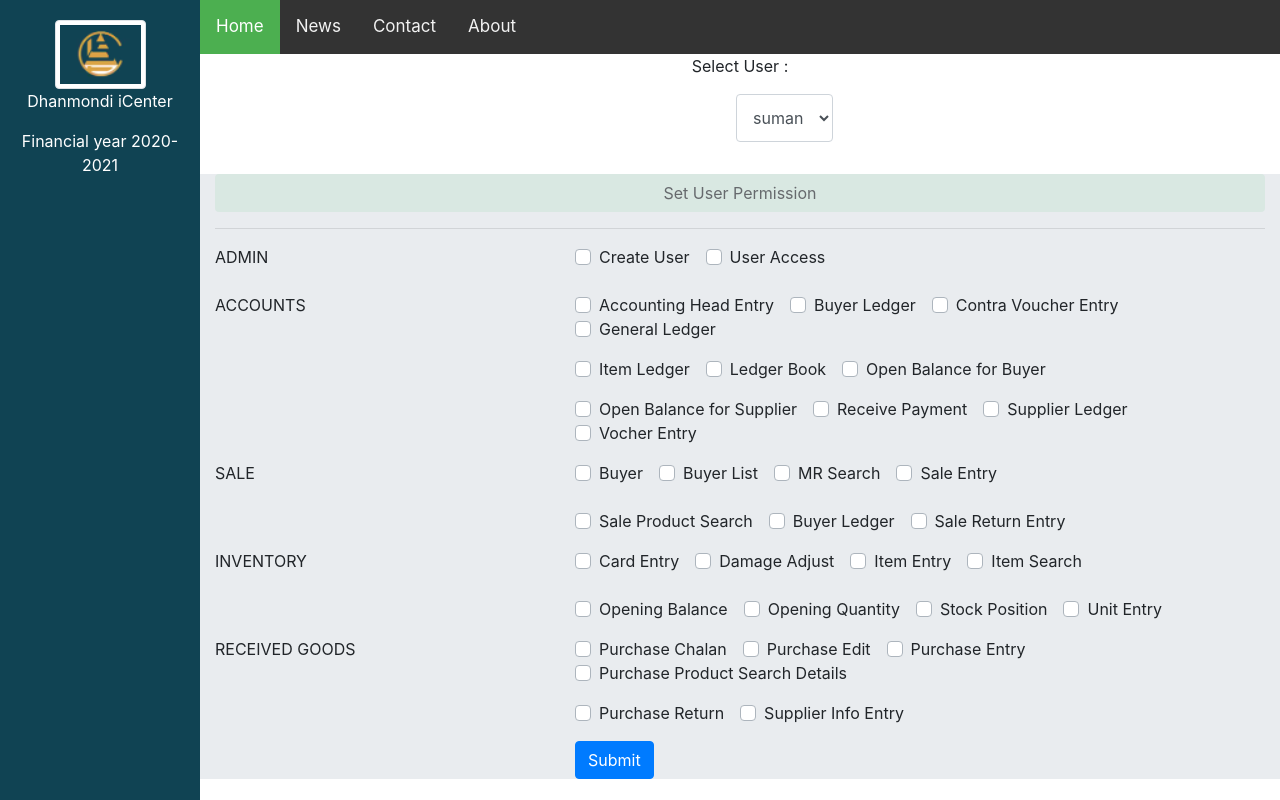
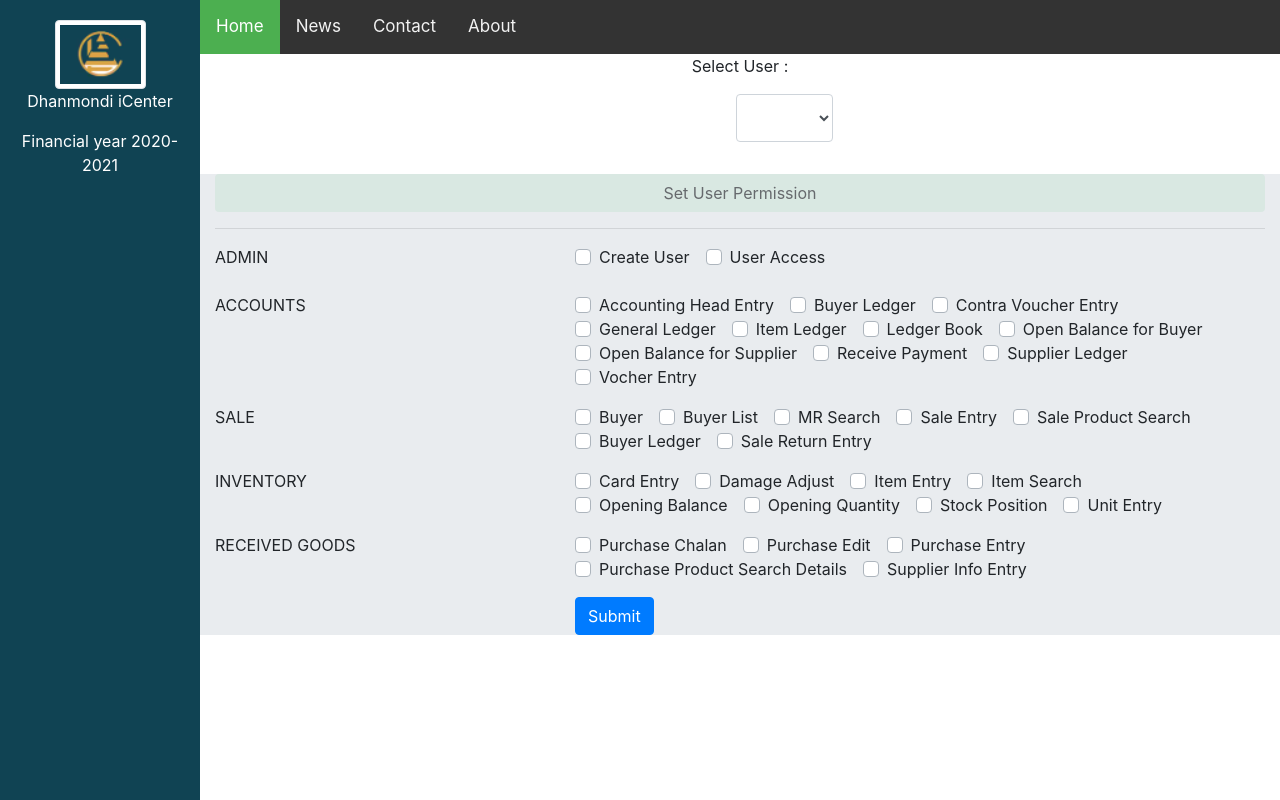
Before and after one commit to IamFrost/angular-project-3, an Angular app: page /useraccess in a window 1280 px wide. Built offline with nearby package versions, Linux system fonts and the light colour scheme.

Commit message:
can't itereate all checkbox, read select works

```diff
--- a/src/app/app.module.ts
+++ b/src/app/app.module.ts
@@ -1,6 +1,7 @@
 import { BrowserModule } from '@angular/platform-browser';
 import { NgModule } from '@angular/core';
 import { HttpClientModule } from '@angular/common/http';
+import { FormsModule } from '@angular/forms';
 
 import { AppRoutingModule } from './app-routing.module';
 import { AppComponent } from './app.component';
@@ -26,7 +27,8 @@ import { UserAccessComponent } from './user-access/user-access.component';
     BrowserModule,
     AppRoutingModule,
     NgbModule,
-    HttpClientModule
+    HttpClientModule,
+    FormsModule
   ],
   providers: [],
   bootstrap: [AppComponent]
--- a/src/app/user-access/user-access.component.html
+++ b/src/app/user-access/user-access.component.html
@@ -17,7 +17,8 @@
 
   <div style="text-align: center;">
     <p>Select User : </p>
-    <select class="form-control" id="sel1" style="height: 3rem; width: max-content; margin-left: 33.5rem;">
+    <select [(ngModel)]="currentSelectedUser" class="form-control" id="userSelect1" style="height: 3rem; width: max-content; margin-left: 33.5rem;" (change)="getSelectedUser()">
+      <option></option>
       <option>suman</option>
       <option>rony</option>
       <option>alex</option>
@@ -28,7 +29,7 @@
     <button class="btn btn-block disabled" style="background-color: #d2e6dc;">Set User Permission</button>
     <hr>
 
-    <form name="form">
+    <!-- <form>
       <div class="form-group row">
         <label class="col-4">ADMIN</label>
         <div class="col-8">
@@ -220,8 +221,28 @@
           <button name="submit" type="submit" class="btn btn-primary">Submit</button>
         </div>
       </div>
+    </form> -->
+    <!-- note : inside 2nd ng for we must write string like this -->
+    <form>
+      <div class="form-group row" *ngFor="let firstColumn of mapMenusFirstColumn; index as i;">
+        <label class="col-4">{{firstColumn}}</label>
+        <div class="col-8">
+          <div class="custom-control custom-checkbox custom-control-inline"
+            *ngFor="let secondColumn of this.getSecondColumn(this.mapMenu,firstColumn); index as j;">
+            <input name="checkbox{{i}}" id="checkbox{{i+'_'+j}}" type="checkbox" class="custom-control-input"
+            value={{secondColumn}}>
+            <!-- <input name="checkbox" id="checkbox{{i+'_'+j}}" type="checkbox" class="custom-control-input"
+              value={{secondColumn}}> -->
+            <label for="checkbox{{i+'_'+j}}" class="custom-control-label">{{secondColumn}}</label>
+          </div>
+        </div>
+      </div>
+      <div class="form-group row">
+        <div class="offset-4 col-8">
+          <button name="submit" type="submit" class="btn btn-primary">Submit</button>
+        </div>
+      </div>
     </form>
-
   </div>
 
 </div>
--- a/src/app/user-access/user-access.component.ts
+++ b/src/app/user-access/user-access.component.ts
@@ -1,5 +1,7 @@
 import { Component, OnInit } from '@angular/core';
 import { UserAccessOneService } from "../services/user-access-one/user-access-one.service";
+// import {AfterViewInit, ElementRef, ViewChild} from '@angular/core';
+import { FormsModule } from '@angular/forms';
 
 @Component({
   selector: 'app-user-access',
@@ -8,13 +10,56 @@ import { UserAccessOneService } from "../services/user-access-one/user-access-on
 })
 export class UserAccessComponent implements OnInit {
 
+  // @ViewChild('myDiv') myDiv: ElementRef;
+
+  currentSelectedUser;
+  mapMenu = new Map();
+  mapMenusFirstColumn = [];
+  mapMenusSecondColumn = [];
+  // mapMenusFirstColumn = this.getFirstColumn(this.getMenu());
   constructor(private userAccessOneService: UserAccessOneService) {
   }
 
   ngOnInit(): void {
     // this.getOneUserAccess();
     // this.getDistinctMainMenuValues();
-    // this.selectedHero();
+    this.selectedHero();
+    // this.getMenu();
+    this.setMap();
+    this.setFirstColumn();
+    this.x();
+  }
+
+  trackByFn(i: number) {
+    return i;
+  }
+
+  setMap() {
+    this.mapMenu = this.getMenu();
+  }
+
+  getSecondColumn(map: Map<any, any>, firstColumnName: string) {
+    let secondColumn = [];
+    for (let entry of map.entries()) {
+      if (entry[0] === firstColumnName) {
+        secondColumn = entry[1];
+        break;
+      }
+    }
+    return secondColumn;
+  }
+
+  setFirstColumn() {
+    this.mapMenusFirstColumn = this.getFirstColumn(this.getMenu());
+  }
+
+  getFirstColumn(map: Map<any, any>) {
+    let firstColumn = [];
+    for (let entry of map.entries()) {
+      firstColumn.push(entry[0]);
+    }
+
+    return firstColumn;
   }
 
   getMenu() {
@@ -32,28 +77,33 @@ export class UserAccessComponent implements OnInit {
       'Unit Entry']);
     map.set('RECEIVED GOODS', ['Purchase Chalan', 'Purchase Edit', 'Purchase Entry',
       'Purchase Product Search Details', 'Supplier Info Entry']);
-      return map;
+
+    //Iterate over map entries
+    for (let entry of map.entries()) {
+      console.log('this is map : ', entry[0], entry[1]);
+    }
+    return map;
   }
 
-  // selectedHero() {
-  //   var elements = (<HTMLInputElement[]><any>document.getElementsByName("form"));
-  //   for (let i = 0; i < elements.length; i++) {
-  //     if (elements[i].type == "checkbox") {
-  //       if (elements[i].checked) {
-  //         console.log("Checked", elements[i].checked);
-  //         //this.inEditMode = true;
-  //         break;                      //<== Add this line in your for loop
-  //       }
-  //       else {
-  //         console.log("Unchecked", elements[i].checked);
-  //         //this.inEditMode = false;
-  //       }
-  //     }
-  //     // else{
-  //     //   console.log('this is type : '+elements[i].type);
-  //     // }
-  //   }
-  // }
+  selectedHero() {
+    var elements = (<HTMLInputElement[]><any>document.getElementsByName("form"));
+    for (let i = 0; i < elements.length; i++) {
+      if (elements[i].type == "checkbox") {
+        if (elements[i].checked) {
+          console.log("Checked", elements[i].checked);
+          //this.inEditMode = true;
+          //break;                      //<== Add this line in your for loop
+        }
+        else {
+          console.log("Unchecked", elements[i].checked);
+          //this.inEditMode = false;
+        }
+      }
+      else {
+        console.log('this is type : ' + elements[i].type);
+      }
+    }
+  }
 
   async getOneUserAccess() {
     const response = await this.userAccessOneService.GetOneUserAccess('rony');
@@ -81,8 +131,8 @@ export class UserAccessComponent implements OnInit {
 
       let elements = [];
       menuname.forEach(element => {
-        console.log('this is main menu from getKeyValuePair : ' + mainmenu);
-        console.log('this is menu name from getKeyValuePair : ' + element);
+        // console.log('this is main menu from getKeyValuePair : ' + mainmenu);
+        // console.log('this is menu name from getKeyValuePair : ' + element);
         elements.push(element);
       });
       map.set(mainmenu, elements);
@@ -114,7 +164,7 @@ export class UserAccessComponent implements OnInit {
     const result = [];
 
     // this.GetAllProducts();
-    console.log(items);
+    // console.log(items);
     for (const item of items) {
       const currentVar = item[column1Name];
 
@@ -124,7 +174,7 @@ export class UserAccessComponent implements OnInit {
       }
     }
 
-    console.log('this is result - main menu : ' + result);
+    // console.log('this is result - main menu : ' + result);
     return result;
 
   }
@@ -136,7 +186,7 @@ export class UserAccessComponent implements OnInit {
     const result = [];
 
     // this.GetAllProducts();
-    console.log(items);
+    // console.log(items);
     for (const item of items) {
       const currentVar = item[column1Name];
       // console.log('debug here : '+currentVar)
@@ -150,9 +200,28 @@ export class UserAccessComponent implements OnInit {
       }
     }
 
-    console.log('this is result 1: ' + result);
+    // console.log('this is result 1: ' + result);
     return result;
 
   }
 
+  getSelectedUser() {
+    console.log(this.currentSelectedUser);
+    return this.currentSelectedUser;
+
+  }
+
+  x() {
+    // let collection = document.getElementsByTagName("input");
+    // console.log('this is length : '+collection.length);
+    // Array.from(collection).forEach(function (element) {
+    //   console.log(element)
+    // });
+    // let collection = document.querySelectorAll('form');
+
+    // Array.from(collection).forEach(function (element) {
+    //   console.log('this is element : '+element)
+    // });
+  }
+
 }
```
